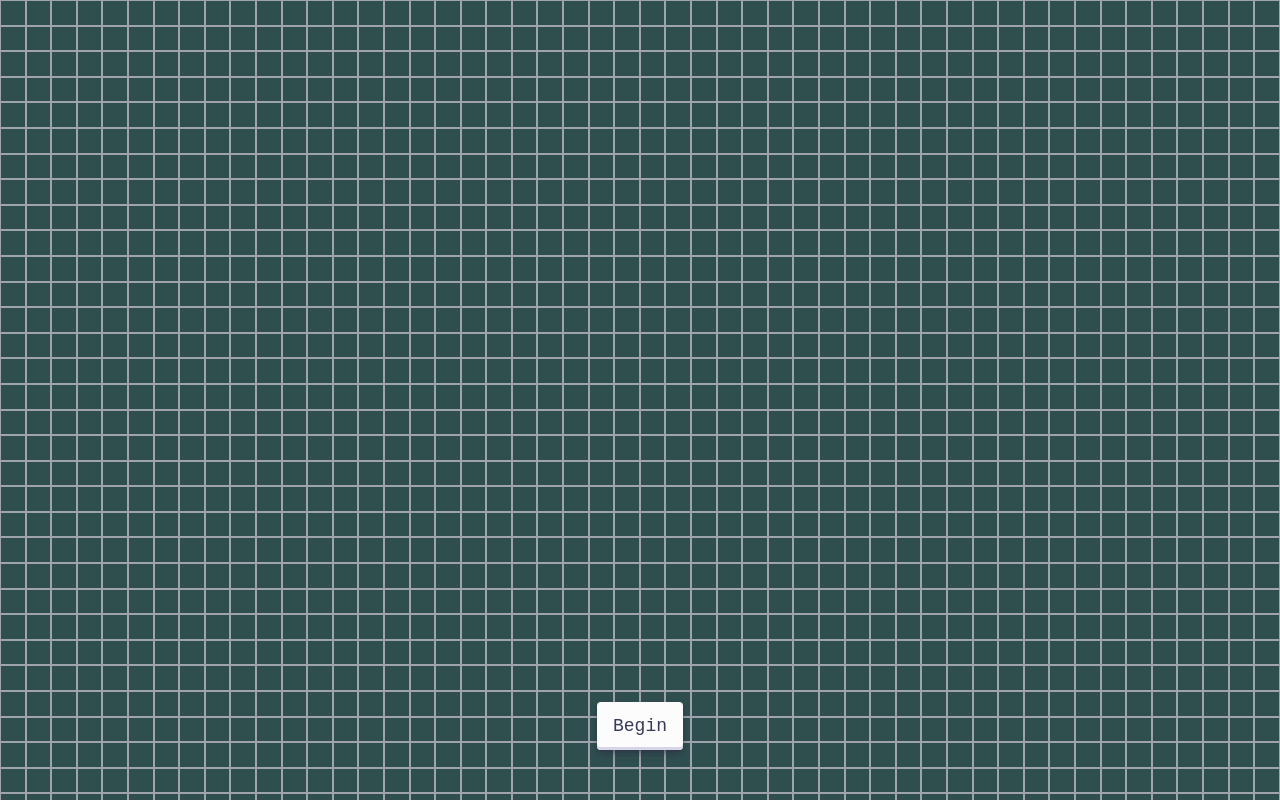
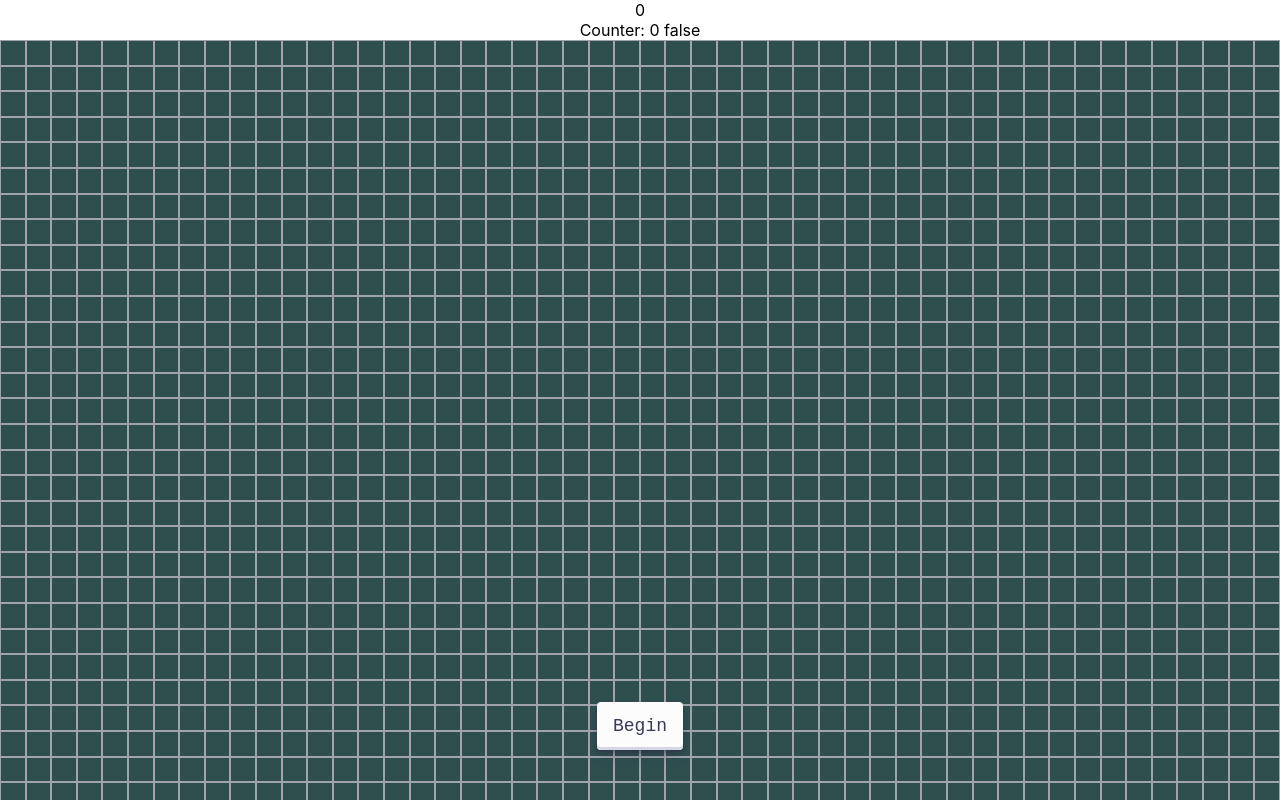
Before and after one commit to JpTanaka/conwaygame, a React (Create React App) app: page / in a window 1280 px wide. Shown: the top 800 px of the page. Built offline with nearby package versions, Linux system fonts and the light colour scheme.

Commit message:
added counter

```diff
--- a/src/App.js
+++ b/src/App.js
@@ -1,7 +1,7 @@
-import React, { useState } from 'react';
+import React, { useState, useEffect} from 'react';
 import './App.css';
 import ReactDOM from 'react-dom';
-
+export default App;
 
 function Square(props) {
   const squareclassname = "square " + (props.squarevalue ? "alive" : "dead")
@@ -49,21 +49,50 @@ function Board() {
   );
 }
 
-function BeginButton() {
+function BeginButton(props) {
   return (
-    <button class="button-30 begin" role="button">
+    <button class="button-30 begin" role="button" onClick={props.isToggle}>
       Begin
     </button>
 
     )
 }
 
+function Counter(props) {
+
+  const counterphrase = "Counter: " + props.counter + (props.toggle? " true":" false")
+  //
+  return (
+    <div>
+    {counterphrase}
+    </div>
+  )
+}
+
 function App() {
+  const [counter, setCounter] = useState(0)
+  const [toggle, setToggle] = useState(false)
+  function isToggle() {
+    setToggle(prevState => !prevState)
+  }
+  useEffect(()=> {
+    if (toggle) {
+        const interval = setInterval(() => {
+            setCounter(counter=>counter+1);
+
+        }, 1000)
+        return () => clearInterval(interval);}
+    }
+, [toggle])
+
+//
   return (
     <>
     <div className="container">
-    < BeginButton  />
-    <Board />
+      {counter}
+      < Counter counter = {counter} setCounter = {setCounter} toggle = {toggle} />
+    < BeginButton isToggle = {isToggle} />
+    < Board />
 
     </div>
 
@@ -71,6 +100,6 @@ function App() {
   );
 }
 
-export default App;
+
 const root = ReactDOM.createRoot(document.getElementById('root'));
 root.render(<App />);
```
